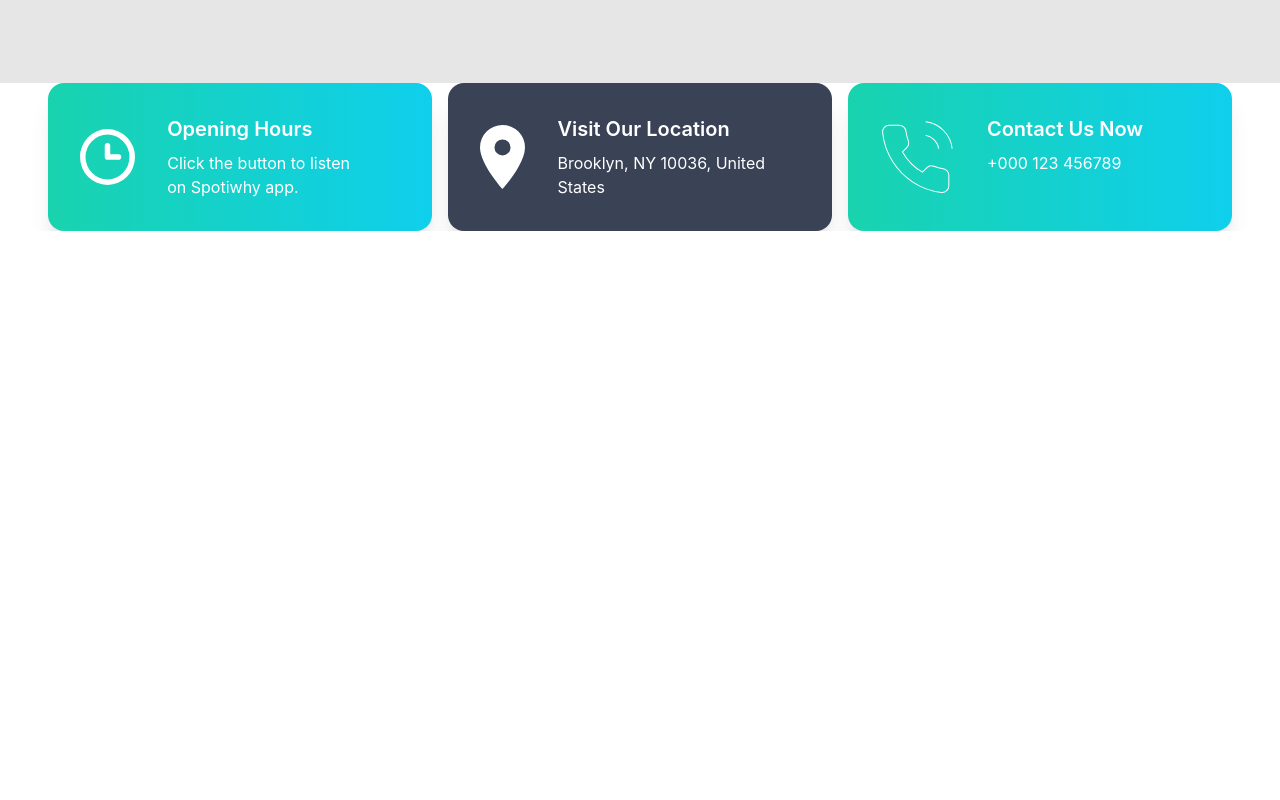
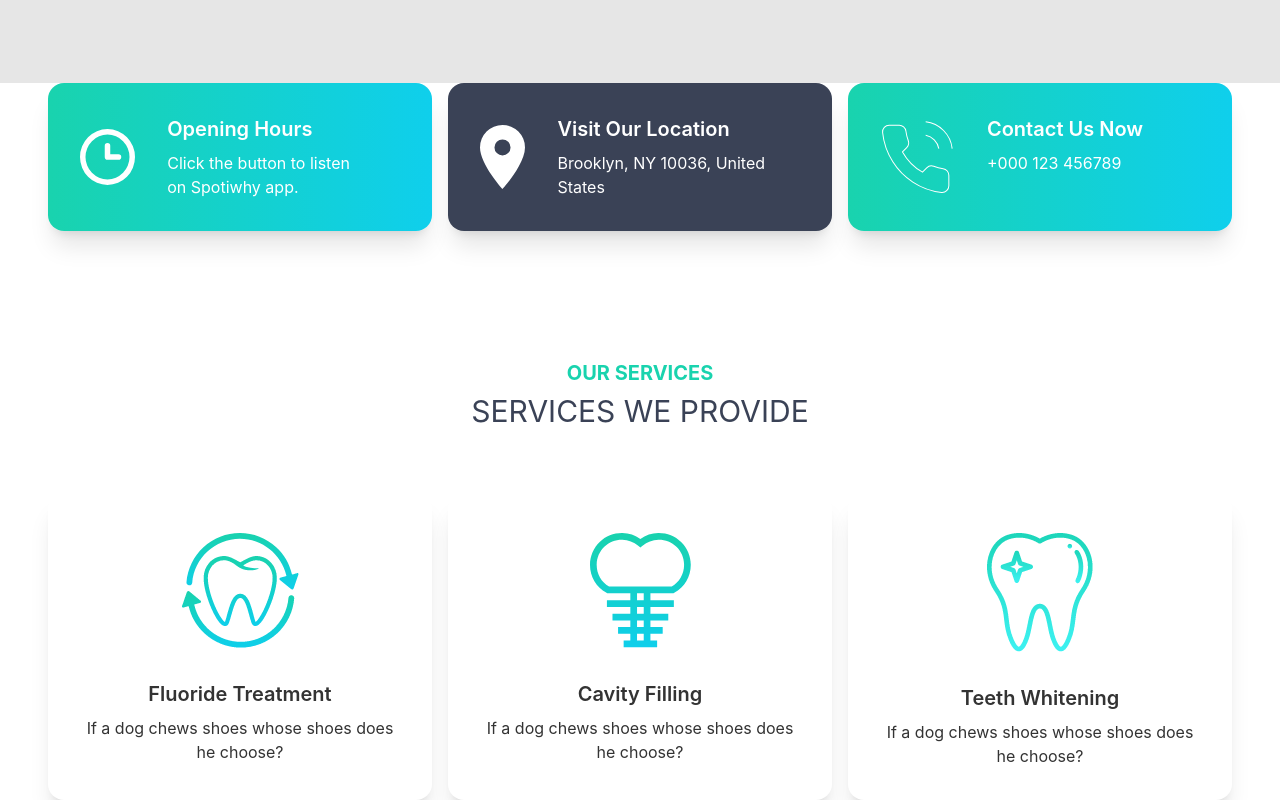
Before and after one commit to jhrhq/doctors-portal, a React (Create React App) app: page /home in a window 1280 px wide. Shown: the part 781-1581 px from the top of the page. Before the commit the page ends 1012 px from the top, so only its background shows below. Built offline with nearby package versions, Linux system fonts and the light colour scheme; what tailwindcss-gradient would draw is missing.

Commit message:
our services

```diff
--- /dev/null
+++ b/src/Pages/Common/SectionDivider.js
@@ -0,0 +1,10 @@
+const SectionDivider = () => {
+  return (
+    <div className="text-center mt-32 mb-16">
+      <h2 className="text-xl font-bold text-secondary mb-1.5">OUR SERVICES</h2>
+      <p className="text-3xl font-normal text-accent">SERVICES WE PROVIDE</p>
+    </div>
+  );
+};
+
+export default SectionDivider;
--- a/src/Pages/Home/Home.js
+++ b/src/Pages/Home/Home.js
@@ -1,11 +1,13 @@
 import Banner from "./Banner";
 import Info from "./Info";
+import Service from "./Service";
 
 const Home = () => {
   return (
     <>
       <Banner />
       <Info />
+      <Service />
     </>
   );
 };
--- /dev/null
+++ b/src/Pages/Home/Service.js
@@ -0,0 +1,29 @@
+import tooth from "../../assets/images/cavity.png";
+import flouride from "../../assets/images/fluoride.png";
+import whitening from "../../assets/images/whitening.png";
+import SectionDivider from "../Common/SectionDivider";
+import ServiceCards from "./ServiceCards/ServiceCards";
+const Service = () => {
+  return (
+    <>
+      <SectionDivider></SectionDivider>
+
+      <div className="grid grid-cols-3 gap-4 px-12">
+        <ServiceCards image={flouride}>
+          <h2 className="card-title">Fluoride Treatment</h2>
+          <p>If a dog chews shoes whose shoes does he choose?</p>
+        </ServiceCards>
+        <ServiceCards image={tooth}>
+          <h2 className="card-title">Cavity Filling</h2>
+          <p>If a dog chews shoes whose shoes does he choose?</p>
+        </ServiceCards>
+        <ServiceCards image={whitening}>
+          <h2 className="card-title">Teeth Whitening</h2>
+          <p>If a dog chews shoes whose shoes does he choose?</p>
+        </ServiceCards>
+      </div>
+    </>
+  );
+};
+
+export default Service;
--- /dev/null
+++ b/src/Pages/Home/ServiceCards/ServiceCards.js
@@ -0,0 +1,12 @@
+const ServiceCards = ({ image, children }) => {
+  return (
+    <div className="card w-96 bg-base-100 shadow-xl">
+      <figure className="px-10 pt-10">
+        <img src={image} alt="Shoes" className="rounded-xl" />
+      </figure>
+      <div className="card-body items-center text-center">{children}</div>
+    </div>
+  );
+};
+
+export default ServiceCards;
```
